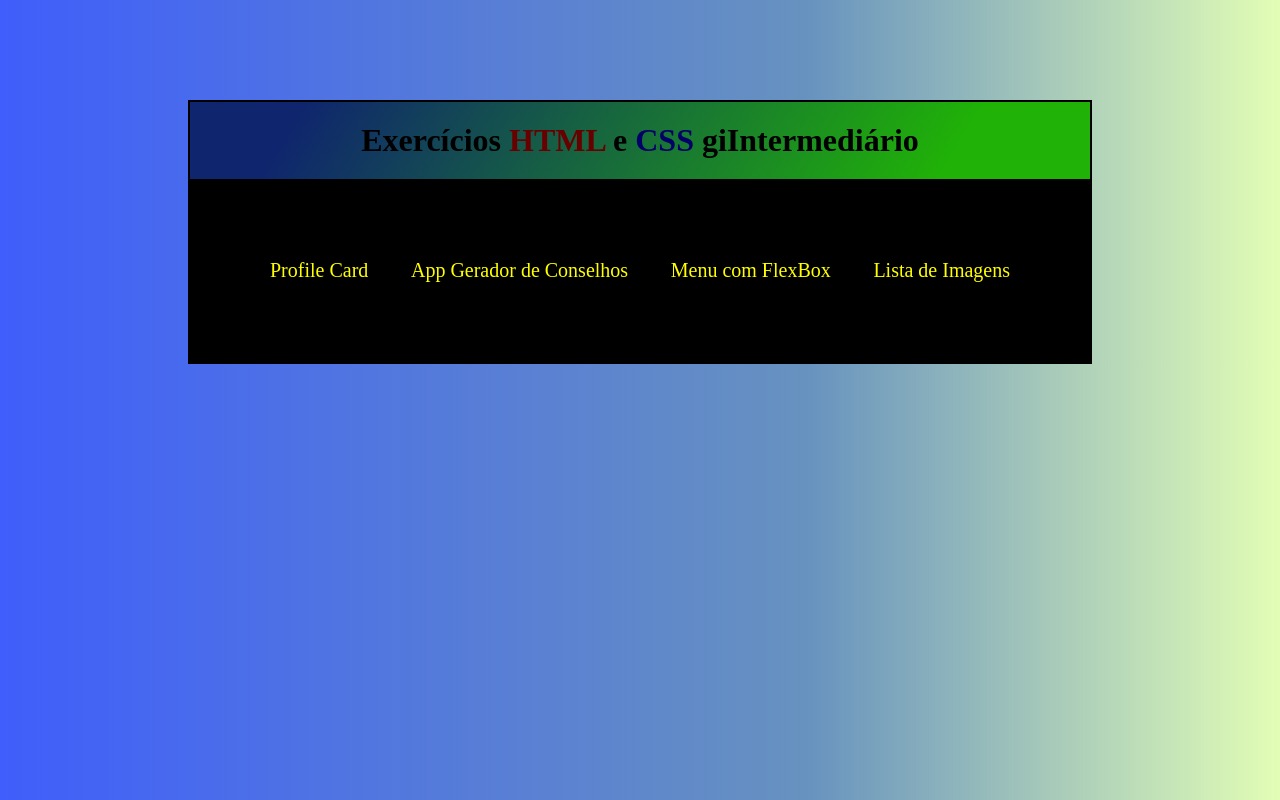
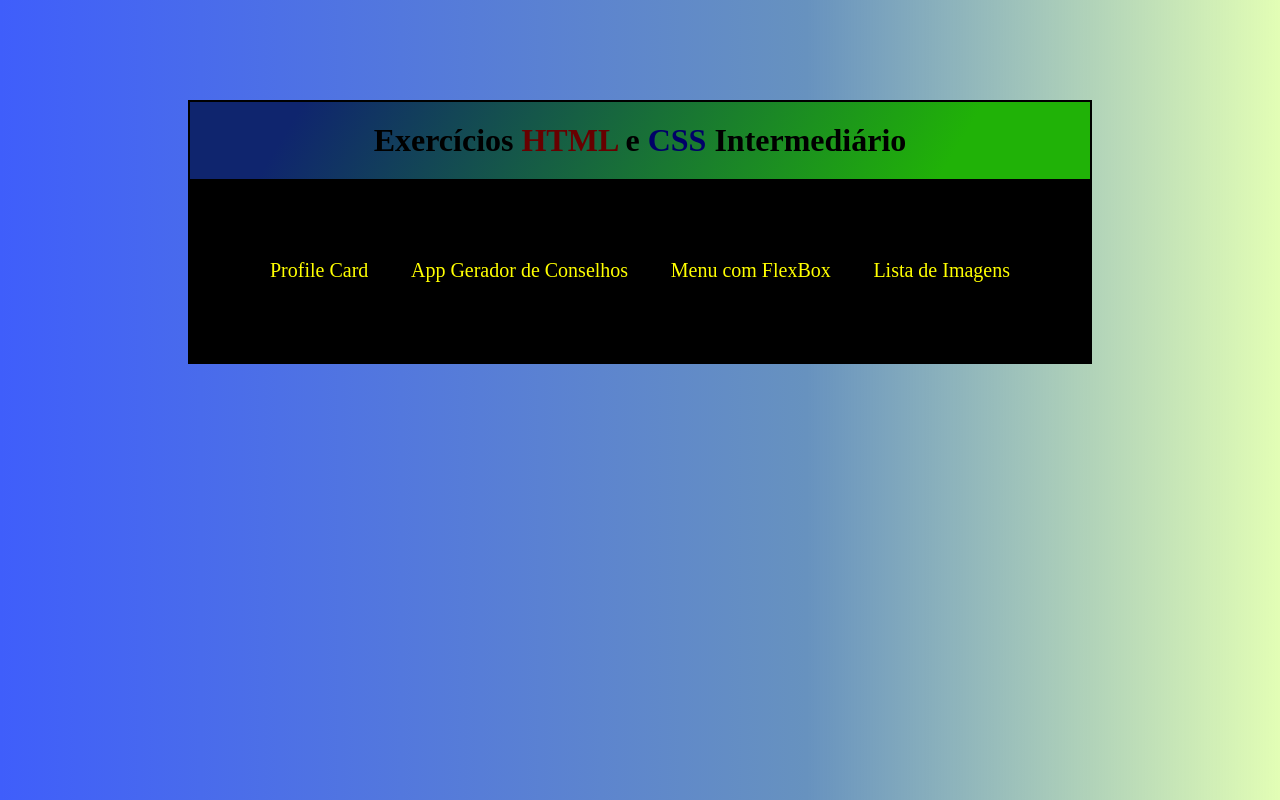
Before and after one commit to Luidy87/Exercicios-html-css-intermediario-devquest, a plain HTML site: page index.html in a window 1280 px wide. Drawn offline with Linux system fonts and the light colour scheme.

Commit message:
Correção do nome Intermediário

```diff
--- a/index.html
+++ b/index.html
@@ -11,7 +11,7 @@
 <body>
     <div class="container">
    <header class="header">
-        <h1>Exercícios <span class="html">HTML</span> e <span class="css">CSS</span>  giIntermediário</h1>
+        <h1>Exercícios <span class="html">HTML</span> e <span class="css">CSS</span>  Intermediário</h1>
     </header>
     <main class="main">
 <ul class="exercicios">
```
